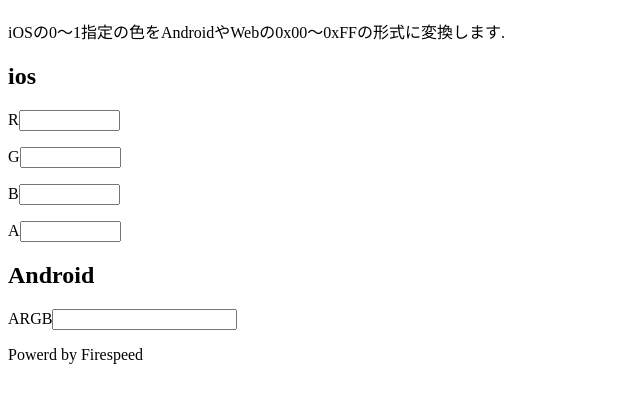
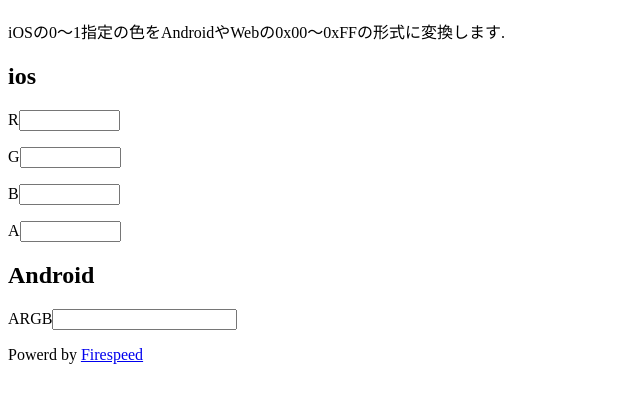
Before and after one commit to mokelab/colorChangerIOStoAndroid, a plain HTML site: page index.html in a window 1280 px wide. Shown: the part 70-472 px from the top of the page, without its empty margins (0-640 px from the left). Drawn offline with nearby package versions, Linux system fonts and the light colour scheme.

Commit message:
add link to firespeed

```diff
--- a/index.html
+++ b/index.html
@@ -53,6 +53,6 @@
 			return ox;
 		}
 		</script>
-        <bottom>Powerd by Firespeed </bottom>
+        <bottom>Powerd by <a href="https://firespeed.org">Firespeed </a></bottom>
 </body>
 </html>
```
